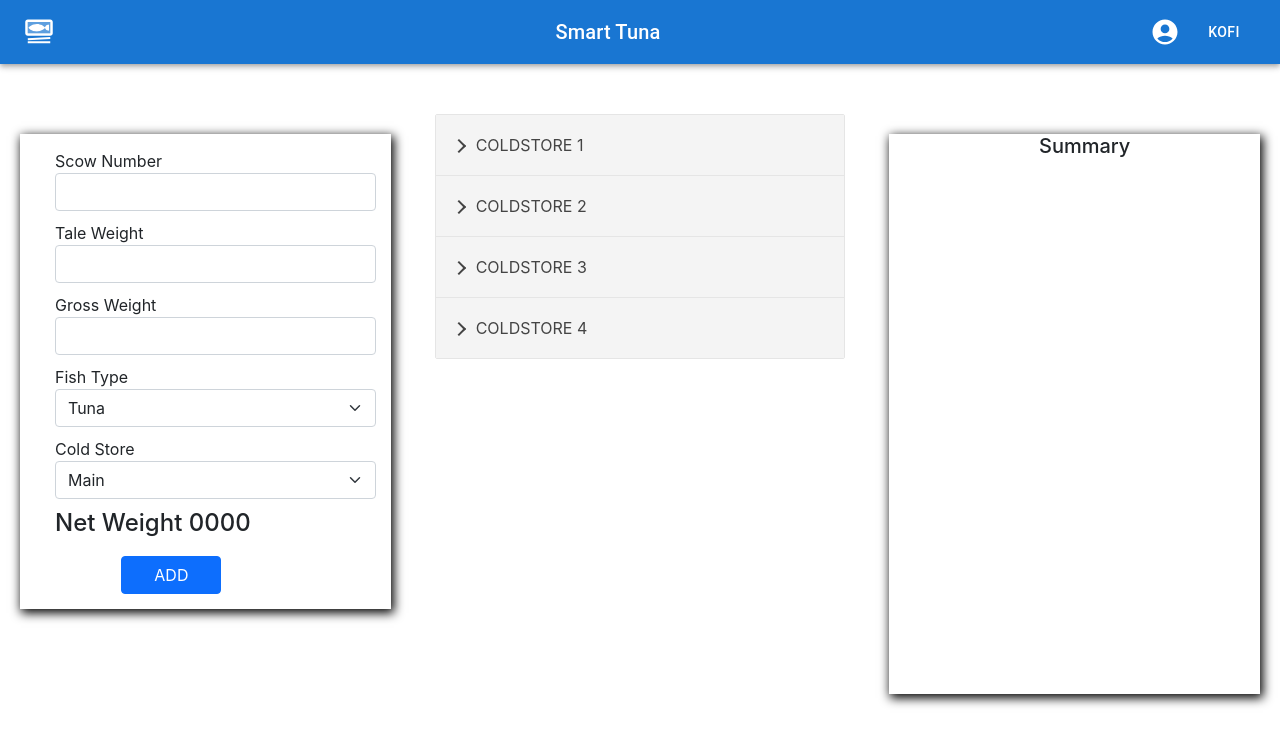
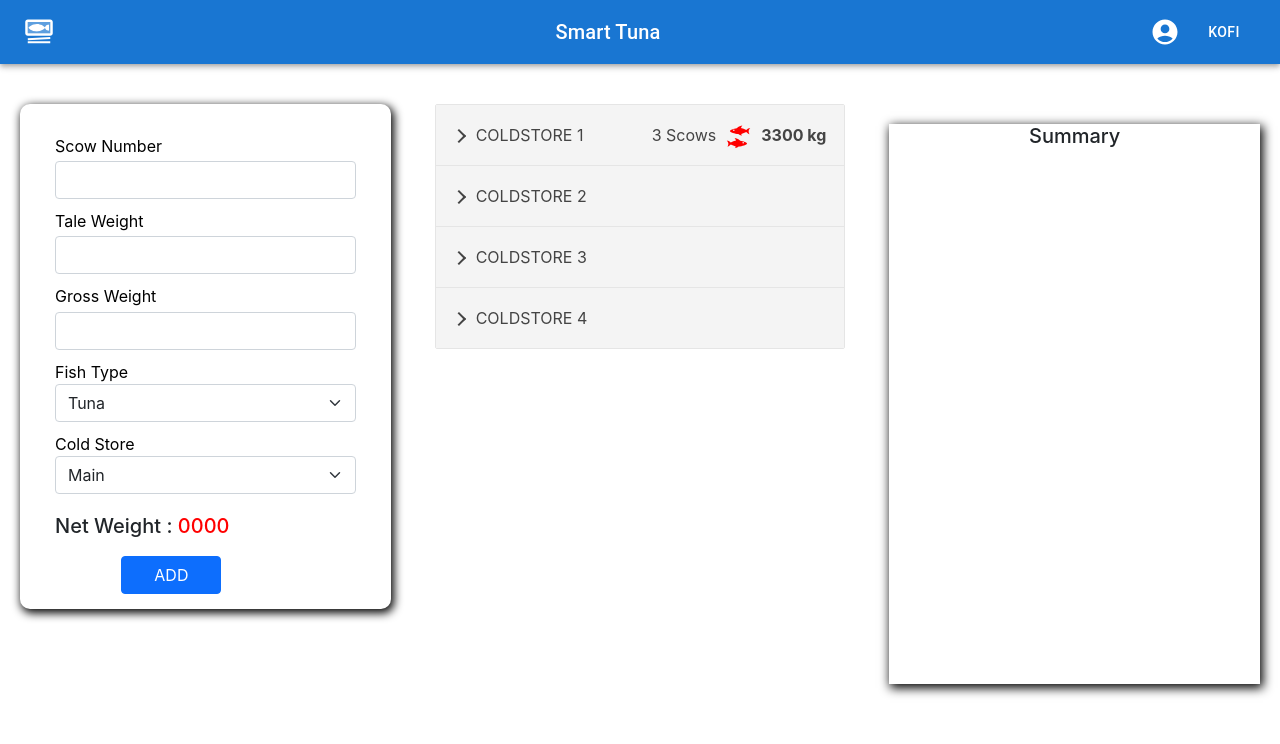
Before and after one commit to Florentpop/Dynamic-Accordion, a React (Create React App) app in the folder coldstoreapp/: page / in a window 1280 px wide. Shown: the top 744 px of the page. Built offline with nearby package versions, Linux system fonts and the light colour scheme.

Commit message:
code review

```diff
--- a/coldstoreapp/public/index.html
+++ b/coldstoreapp/public/index.html
@@ -24,7 +24,7 @@
       work correctly both with client-side routing and a non-root public URL.
       Learn how to configure a non-root public URL by running `npm run build`.
     -->
-    <title>React App</title>
+    <title>Ship Side App</title>
   </head>
   <body>
     <noscript>You need to enable JavaScript to run this app.</noscript>
--- a/coldstoreapp/src/components/ShipSide.js
+++ b/coldstoreapp/src/components/ShipSide.js
@@ -2,14 +2,15 @@ import React, { Component } from "react";
 import { Row, Col, Button } from "react-bootstrap";
 import "../css/ShipSide.css";
 import Form from "react-bootstrap/Form";
+import { GiDoubleFish } from "react-icons/gi";
 import {
   Accordion,
   AccordionItem,
   AccordionItemHeading,
   AccordionItemButton,
   AccordionItemPanel,
-} from 'react-accessible-accordion';
-import 'react-accessible-accordion/dist/fancy-example.css';
+} from "react-accessible-accordion";
+import "react-accessible-accordion/dist/fancy-example.css";
 
 class ShipSide extends Component {
   constructor(props) {
@@ -35,21 +36,21 @@ class ShipSide extends Component {
       { scrow: "0010", type: "Cat Fish", net: 1080 },
     ];
 
-
     return (
       <div className="ship-side">
-        <Row style={{ paddingTop: "50px" }}>
+        <Row style={{ paddingTop: "40px" }}>
           <Col>
             <form
               style={{
                 boxShadow: "2px 3px 10px 1px #000",
                 marginLeft: "20px",
-                margin: "20px",
+                margin: "0 20px",
                 padding: "15px ",
-                paddingRight: "-18px",
+                //paddingRight: "-18px",
+                borderRadius: "10px",
               }}
             >
-              <div className="form-group">
+              <div className="form-group" style={{ marginTop: "15px" }}>
                 <label for="snumber">Scow Number</label>
                 <input
                   type="number"
@@ -100,8 +101,10 @@ class ShipSide extends Component {
                   <option value="Other">Market</option>
                 </Form.Select>
               </div>
-              <div className="form-group">
-                <h4>Net Weight 0000</h4>
+              <div className="form-group" style={{ marginTop: "10px" }}>
+                <h5>
+                  Net Weight : <span style={{ color: "red" }}>0000</span>
+                </h5>
               </div>
               <button type="submit" class="btn btn-primary" id="form-group">
                 ADD
@@ -114,35 +117,15 @@ class ShipSide extends Component {
                 <AccordionItemHeading>
                   <AccordionItemButton>
                     COLDSTORE 1
-                  </AccordionItemButton>
-              </AccordionItemHeading>
-              <AccordionItemPanel>
-
-              <table>
-        <tr>
-          <th>Scrow No:</th>
-          <th>Fish Type</th>
-          <th>Net Weight</th>
-        </tr>
-        {data.map((val, key) => {
-          return (
-            <tr key={key}>
-              <td>{val.scrow}</td>
-              <td>{val.type}</td>
-              <td>{val.net}</td>
-            </tr>
-          )
-        })}
-      </table>
-      <Button style={{marginLeft: 100, marginTop: 5}}>Dispatch</Button>
-
-
-              </AccordionItemPanel>
-          </AccordionItem>
-          <AccordionItem>
-              <AccordionItemHeading>
-                  <AccordionItemButton>
-                     COLDSTORE 2
+                    <span style={{ float: "right" }}>
+                      3 Scows
+                      <GiDoubleFish
+                        size={25}
+                        color="red"
+                        style={{ margin: "0 10px" }}
+                      />
+                      <b>3300 kg</b>
+                    </span>
                   </AccordionItemButton>
                 </AccordionItemHeading>
                 <AccordionItemPanel>
@@ -159,17 +142,17 @@ class ShipSide extends Component {
                           <td>{val.type}</td>
                           <td>{val.net}</td>
                         </tr>
-                )
+                      );
                     })}
                   </table>
-            <Button style={{marginLeft: 100, marginTop: 5}}>Dispatch</Button>
+                  <Button style={{ marginLeft: 100, marginTop: 5 }}>
+                    Dispatch
+                  </Button>
                 </AccordionItemPanel>
               </AccordionItem>
               <AccordionItem>
                 <AccordionItemHeading>
-                  <AccordionItemButton>
-                     COLDSTORE 3
-                  </AccordionItemButton>
+                  <AccordionItemButton>COLDSTORE 2</AccordionItemButton>
                 </AccordionItemHeading>
                 <AccordionItemPanel>
                   <table>
@@ -185,17 +168,17 @@ class ShipSide extends Component {
                           <td>{val.type}</td>
                           <td>{val.net}</td>
                         </tr>
-                )
+                      );
                     })}
                   </table>
-            <Button style={{marginLeft: 100, marginTop: 5}}>Dispatch</Button>
+                  <Button style={{ marginLeft: 100, marginTop: 5 }}>
+                    Dispatch
+                  </Button>
                 </AccordionItemPanel>
               </AccordionItem>
               <AccordionItem>
                 <AccordionItemHeading>
-                  <AccordionItemButton>
-                     COLDSTORE 4
-                  </AccordionItemButton>
+                  <AccordionItemButton>COLDSTORE 3</AccordionItemButton>
                 </AccordionItemHeading>
                 <AccordionItemPanel>
                   <table>
@@ -211,10 +194,38 @@ class ShipSide extends Component {
                           <td>{val.type}</td>
                           <td>{val.net}</td>
                         </tr>
-                )
+                      );
                     })}
                   </table>
-            <Button style={{marginLeft: 100, marginTop: 5}}>Dispatch</Button>
+                  <Button style={{ marginLeft: 100, marginTop: 5 }}>
+                    Dispatch
+                  </Button>
+                </AccordionItemPanel>
+              </AccordionItem>
+              <AccordionItem>
+                <AccordionItemHeading>
+                  <AccordionItemButton>COLDSTORE 4</AccordionItemButton>
+                </AccordionItemHeading>
+                <AccordionItemPanel>
+                  <table>
+                    <tr>
+                      <th>Scrow No:</th>
+                      <th>Fish Type</th>
+                      <th>Net Weight</th>
+                    </tr>
+                    {data.map((val, key) => {
+                      return (
+                        <tr key={key}>
+                          <td>{val.scrow}</td>
+                          <td>{val.type}</td>
+                          <td>{val.net}</td>
+                        </tr>
+                      );
+                    })}
+                  </table>
+                  <Button style={{ marginLeft: 100, marginTop: 5 }}>
+                    Dispatch
+                  </Button>
                 </AccordionItemPanel>
               </AccordionItem>
             </Accordion>
--- a/coldstoreapp/src/css/ShipSide.css
+++ b/coldstoreapp/src/css/ShipSide.css
@@ -1,6 +1,11 @@
+body{
+  overflow: hidden;
+}
+
 .form-group{
-    padding-left: 20px;
+   /* padding-left: 20px;*/
     padding-bottom: 10px;
+    margin: 0 20px;
 }
 
 #form-group{
@@ -8,6 +13,14 @@
     width: 100px;
 
 }
+
+label{
+    font-size: 1rem;
+    /*font-weight: bold ;*/
+    color: #000;
+    margin-bottom: 0.2rem;
+}
+
 #snumber {
     text-align: left !important;
     padding-left: -50px !important;
--- a/coldstoreapp/src/index.js
+++ b/coldstoreapp/src/index.js
@@ -1,11 +1,10 @@
-import React from 'react';
-import ReactDOM from 'react-dom/client';
-import 'bootstrap/dist/css/bootstrap.min.css';
-import './index.css';
-import App from './App';
-import reportWebVitals from './reportWebVitals';
+import React from "react";
+import ReactDOM from "react-dom/client";
+import "bootstrap/dist/css/bootstrap.min.css";
+import "./index.css";
+import App from "./App";
 
-const root = ReactDOM.createRoot(document.getElementById('root'));
+const root = ReactDOM.createRoot(document.getElementById("root"));
 root.render(
   <React.StrictMode>
     <App />
@@ -15,4 +14,3 @@ root.render(
 // If you want to start measuring performance in your app, pass a function
 // to log results (for example: reportWebVitals(console.log))
 // or send to an analytics endpoint. Learn more: https://bit.ly/CRA-vitals
-reportWebVitals();
--- a/coldstoreapp/src/reportWebVitals.js
+++ /dev/null
@@ -1,13 +0,0 @@
-const reportWebVitals = onPerfEntry => {
-  if (onPerfEntry && onPerfEntry instanceof Function) {
-    import('web-vitals').then(({ getCLS, getFID, getFCP, getLCP, getTTFB }) => {
-      getCLS(onPerfEntry);
-      getFID(onPerfEntry);
-      getFCP(onPerfEntry);
-      getLCP(onPerfEntry);
-      getTTFB(onPerfEntry);
-    });
-  }
-};
-
-export default reportWebVitals;
```
Also changed, not shown: coldstoreapp/src/setupTests.js (deleted, +0 -5 lines), coldstoreapp/src/logo.svg (deleted). Lines whose indentation alone changed are shown as unchanged.
